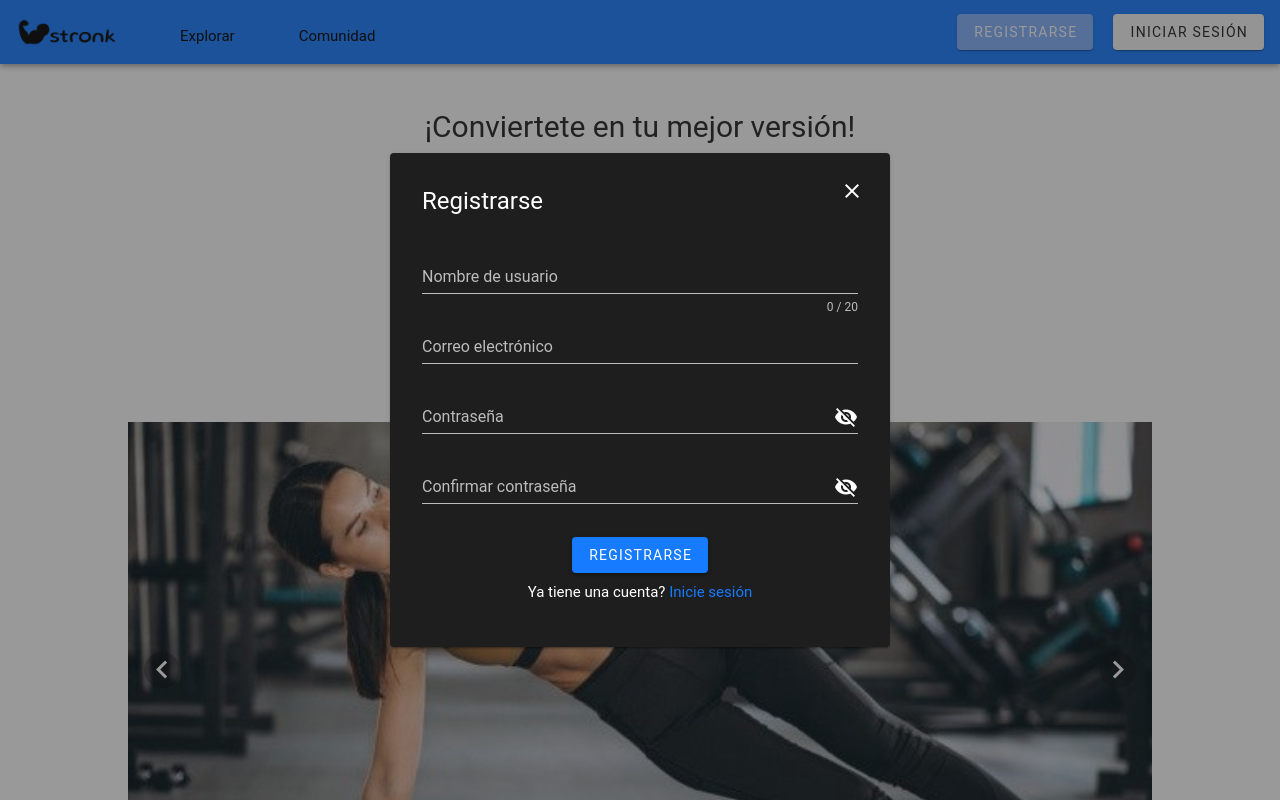
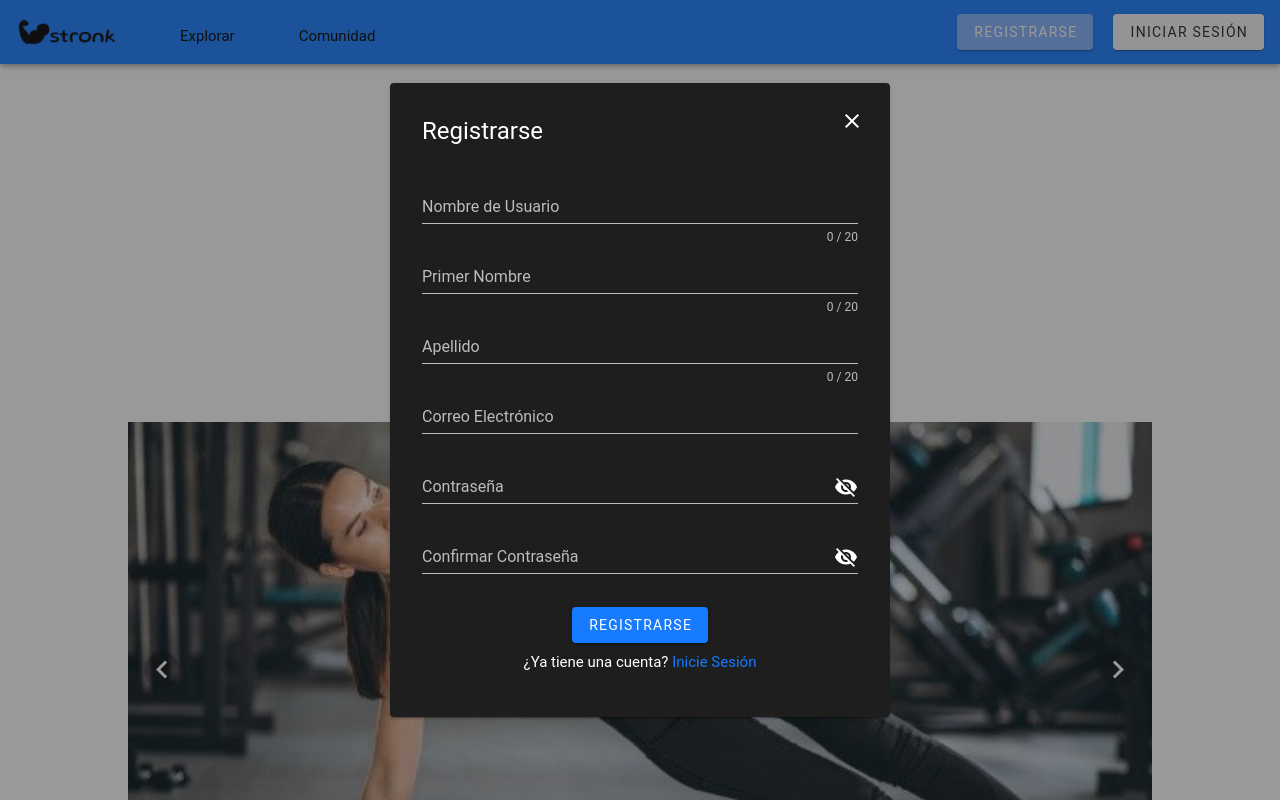
Before and after one commit to Federico-Shih/stronk, a Vue app: page / in a window 1280 px wide. Both pictures are taken after a click on the button "REGISTRARSE". Shown: the top 800 px of the page. Built offline with nearby package versions, Linux system fonts and the light colour scheme.

Commit message:
Auth y store de Profile casi hechos

```diff
--- a/src/components/AuthPopup.vue
+++ b/src/components/AuthPopup.vue
@@ -1,7 +1,7 @@
 <script>
 import { mapActions, mapState } from "pinia";
-import { usePopupStore, Popup } from "../stores/auth";
-import { useProfileStore } from "../stores/profile";
+import { usePopupStore, Popup } from "@/stores/auth";
+import { useProfileStore } from "@/stores/profile";
 
 export default {
   computed: {
@@ -32,6 +32,8 @@ export default {
     email: "",
     password: "",
     confirmPassword: "",
+    firstname: "",
+    lastname: "",
     emailRules: [
       (v) => !!v || "Tiene que ingresar correo electrónico",
       (v) => /.+@.+\..+/.test(v) || "E-mail must be valid",
@@ -46,25 +48,81 @@ export default {
       (v) =>
         !v ||
         v.length <= 20 ||
-        "Nombre de usuario tiene que tener como mucho 10 carácteres",
+        "Nombre de usuario con, a lo sumo, 20 carácteres",
       (v) => !!v || "Tiene que ingresar nombre de usuario",
+    ],
+    nameRules: [
+      (v) =>
+        !v ||
+        v.length <= 14 ||
+        "Utilice un nombre con, a lo sumo, 14 carácteres",
+      (v) => !!v || "Tiene que ingresar Nombre y Apellido",
+    ],
+    verificationRules: [
+      (v) => !!v || "Tiene que ingresar el código de verificación",
+      (v) => v.length !== 6 || "Debe ser de 6 caractéres",
     ],
     hidePass: true,
     hideConfirm: true,
     isRegister: true,
+    isVerification: false,
+    verificationCode: "",
+    verificationMessage: "¡Ingrese el Código Enviado a su Email!",
   }),
   methods: {
-    ...mapActions(useProfileStore, ["setProfile"]),
+    ...mapActions(useProfileStore, [
+      "hasProfile",
+      "login",
+      "createNewProfile",
+      "getToken",
+      "verify_email",
+      "getCorrectVerification",
+    ]),
     ...mapActions(usePopupStore, ["hidePopup"]),
     onSubmit() {
       this.$refs.form.validate();
       if (this.valid) {
-        this.setProfile({ username: this.username, email: this.email });
-        if (this.onAuthRoute !== this.$route.path) {
-          this.$router.push(this.onAuthRoute);
+        if (this.isRegister) {
+          if (this.onAuthRoute !== this.$route.path) {
+            this.$router.push(this.onAuthRoute);
+          }
+          this.createNewProfile(
+            this.username,
+            this.password,
+            this.email,
+            this.firstname,
+            this.lastname
+          );
+          this.isRegister = false;
+          this.isVerification = true;
+        } else {
+          this.login(this.username, this.password);
+          const token = this.getToken();
+          if (token !== "") {
+            this.setStartingConditionsAndClose();
+          }
         }
-        this.hidePopup();
       }
+    },
+    verify() {
+      this.verify_email(this.email, this.verificationCode);
+      const valid = this.getCorrectVerification();
+      if (valid) {
+        this.login(this.username, this.password);
+        this.setStartingConditionsAndClose();
+      } else {
+        this.verificationMessage = "Lo sentimos, ese código es incorrecto...";
+      }
+    },
+    resendVerification() {
+      // llamado a la API
+      this.verificationMessage = "Revise su Email. Código Reenviado.";
+    },
+    setStartingConditionsAndClose() {
+      this.$refs.form.reset();
+      this.isRegister = true;
+      this.isVerification = false;
+      this.hidePopup();
     },
   },
 };
@@ -77,38 +135,58 @@ export default {
         style="position: absolute; right: 0; top: 0; z-index: 1000"
         class="ma-5"
         icon
-        @click="hidePopup"
+        @click="setStartingConditionsAndClose"
         ><v-icon>mdi-close</v-icon></v-btn
       >
       <v-row style="position: relative" class="mb-5">
         <v-fade-transition hide-on-leave group>
-          <v-col :key="1" v-if="isRegister" class="text-lg-center text-h5"
+          <v-col :key="2" v-if="isVerification" class="text-lg-center text-h5"
+            >Verificar Código</v-col
+          >
+          <v-col :key="1" v-else-if="isRegister" class="text-lg-center text-h5"
             >Registrarse</v-col
           >
-
-          <v-col :key="2" v-if="!isRegister" class="text-lg-center text-h5"
-            >Iniciar sesión</v-col
-          ></v-fade-transition
-        >
+          <v-col :key="2" v-else class="text-lg-center text-h5"
+            >Iniciar Sesión</v-col
+          >
+        </v-fade-transition>
       </v-row>
       <v-expand-transition>
         <v-form @submit.prevent="onSubmit" ref="form" class="" v-model="valid">
           <v-expand-transition>
             <v-text-field
               v-model="username"
-              label="Nombre de usuario"
+              label="Nombre de Usuario"
               :counter="MAX_USERLENGTH"
               :rules="usernameRules"
-              v-if="isRegister"
+              v-if="isRegister || isVerification"
               :key="1"
               required
             ></v-text-field>
           </v-expand-transition>
-
+          <v-text-field
+            v-model="firstname"
+            label="Primer Nombre"
+            :counter="MAX_USERLENGTH"
+            :rules="nameRules"
+            v-if="isRegister"
+            :key="10"
+            required
+          ></v-text-field>
+          <v-text-field
+            v-model="lastname"
+            label="Apellido"
+            :counter="MAX_USERLENGTH"
+            :rules="nameRules"
+            v-if="isRegister"
+            :key="11"
+            required
+          ></v-text-field>
           <v-text-field
             v-model="email"
             :rules="emailRules"
-            label="Correo electrónico"
+            label="Correo Electrónico"
+            v-if="!isVerification"
             required
             :key="2"
           ></v-text-field>
@@ -116,16 +194,25 @@ export default {
             :rules="passwordRules"
             label="Contraseña"
             :type="hidePass ? 'password' : 'text'"
+            v-if="!isVerification"
             required
             :append-icon="hidePass ? 'mdi-eye-off' : 'mdi-eye'"
             @click:append="hidePass = !hidePass"
             :key="3"
             v-model="password"
           ></v-text-field>
+          <v-text-field
+            v-if="isVerification"
+            :rules="verificationRules"
+            label="Validación"
+            required
+            :key="4"
+            v-model="verificationCode"
+          ></v-text-field>
           <v-expand-transition>
             <v-text-field
-              v-if="isRegister"
-              label="Confirmar contraseña"
+              v-if="isRegister && !isVerification"
+              label="Confirmar Contraseña"
               required
               v-model="confirmPassword"
               :append-icon="hideConfirm ? 'mdi-eye-off' : 'mdi-eye'"
@@ -137,16 +224,30 @@ export default {
             </v-text-field>
           </v-expand-transition>
           <v-container class="width_full d-flex flex-column align-center">
-            <v-btn type="submit" color="primary">{{
-              isRegister ? "Registrarse" : "Iniciar sesión"
+            <v-btn v-if="!isVerification" type="submit" color="primary">{{
+              isRegister ? "Registrarse" : "Iniciar Sesión"
             }}</v-btn>
+            <v-btn v-if="isVerification" @click="verify()" color="primary">
+              Verifique su correo electrónico
+            </v-btn>
+            <v-btn
+              v-if="isVerification"
+              @click="resendVerification()"
+              color="secondary"
+              class="mt-4"
+            >
+              Reenviar Verificación
+            </v-btn>
             <div v-if="isRegister" class="mt-2">
-              Ya tiene una cuenta?
-              <a @click="isRegister = false">Inicie sesión</a>
+              ¿Ya tiene una cuenta?
+              <a @click="isRegister = false">Inicie Sesión</a>
             </div>
-            <div v-else class="mt-2">
-              No tiene una cuenta?
+            <div v-else-if="!isVerification" class="mt-2">
+              ¿No tiene una cuenta?
               <a @click="isRegister = true">Registrese</a>
+            </div>
+            <div v-else class="mt-4 mb-2">
+              {{ verificationMessage }}
             </div>
           </v-container>
         </v-form>
--- a/src/components/NavBar.vue
+++ b/src/components/NavBar.vue
@@ -1,10 +1,10 @@
 <script>
 import { mapActions, mapState } from "pinia";
-import { useProfileStore } from "../stores/profile";
+import { useProfileStore } from "@/stores/profile";
 import AuthPopup from "./AuthPopup.vue";
 import logotype from "../assets/logotipo.png";
 import temp from "../assets/cristiano.png";
-import { usePopupStore } from "../stores/auth";
+import { usePopupStore } from "@/stores/auth";
 
 export default {
   name: "NavBar",
@@ -28,7 +28,7 @@ export default {
         { label: "Comunidad", link: "/community" },
         { label: "Mis rutinas", link: "/routines", protected: true },
         { label: "Mis ejercicios", link: "/exercises", protected: true },
-        { label: "Mi perfil", link: "/profile", protected: true },
+        { label: "Mi perfil", link: "/profile/1", protected: true },
       ],
       dropdownItems: [
         { label: "Configuración de cuenta", link: "", click: () => {} },
--- a/src/stores/profile.js
+++ b/src/stores/profile.js
@@ -3,19 +3,94 @@ import { defineStore } from "pinia";
 export const useProfileStore = defineStore({
   id: "profile",
   state: () => ({
-    profile: {},
-  }),
+    token: "",
+    username: "",
+    validated: false,
+    correctEmailVerification: false,
+  }), //headers solo con put y post
   actions: {
-    setProfile(profile) {
-      this.profile = profile;
+    async login(username, password) {
+      if (this.validated) return this.token;
+      try {
+        const response = await fetch("http://localhost:8080/api/users/login", {
+          method: "POST",
+          headers: {
+            "Content-Type": "application/json",
+            // "Authorization": `bearer ${this.getToken()}`,
+          },
+          //tiene que ser un string si o si
+          body: JSON.stringify({
+            username,
+            password,
+          }),
+        });
+        const text = await response.text();
+        const result = text ? JSON.parse(text) : "";
+        if (result !== "") {
+          this.token = result.token;
+          this.username = username;
+          this.validated = true;
+        }
+      } catch (error) {
+        console.log("Oops!");
+      }
+    },
+    async createNewProfile(username, password, email, firstname, lastname) {
+      await fetch("localhost:8080/api/users", {
+        method: "POST",
+        headers: {
+          "Content-Type": "application/json",
+          // "Authorization": `bearer ${this.getToken()}`,
+        },
+        //tiene que ser un string si o si
+        body: JSON.stringify({
+          username,
+          password,
+          email,
+          firstname,
+          lastname,
+        }),
+      });
+    },
+    async verify_email(email, code) {
+      try {
+        const response = await fetch(
+          "http://localhost:8080/api/users/verify_email",
+          {
+            method: "POST",
+            headers: {
+              "Content-Type": "application/json",
+            },
+            //tiene que ser un string si o si
+            body: JSON.stringify({
+              email,
+              code,
+            }),
+          }
+        );
+        const text = await response.text();
+        const result = text ? JSON.parse(text) : "";
+        if (result !== "") {
+          this.correctEmailVerification = true;
+        }
+      } catch (error) {
+        console.log("Invalid Verification!");
+      }
     },
     logout() {
-      this.profile = {};
+      this.validated = false;
+      this.token = "";
     },
   },
   getters: {
     hasProfile() {
-      return Object.keys(this.profile).length !== 0;
+      return this.validated;
+    },
+    getToken() {
+      return this.token;
+    },
+    getCorrectVerification() {
+      return this.correctEmailVerification;
     },
   },
 });
--- a/src/views/LandingPage.vue
+++ b/src/views/LandingPage.vue
@@ -29,7 +29,7 @@ export default {
       </p>
     </div>
     <div class="text-center mt-8 pa-4">
-      <router-link to="/explore">
+      <router-link to="explore">
         <!-- qué raro que no lo tuve que importar -->
         <v-btn color="primary" class="v-size--x-large"
           >Explora Nuestras Rutinas</v-btn
```
Also changed, not shown: src/components/rutine/CycleCard.vue (+6 -6 lines), src/views/EditProfilePage.vue (+53 -23 lines), src/views/RoutineDetailsPage.vue (+6 -13 lines).
